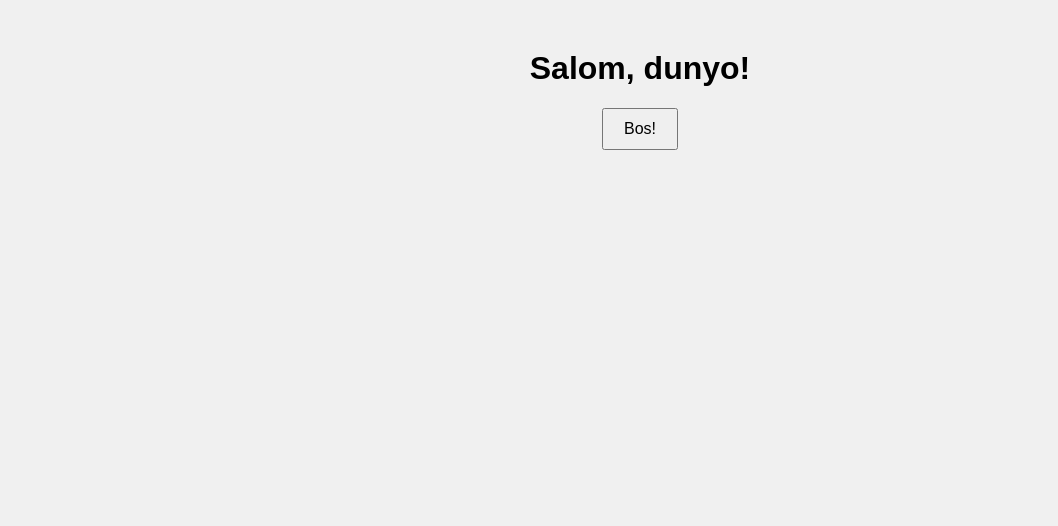
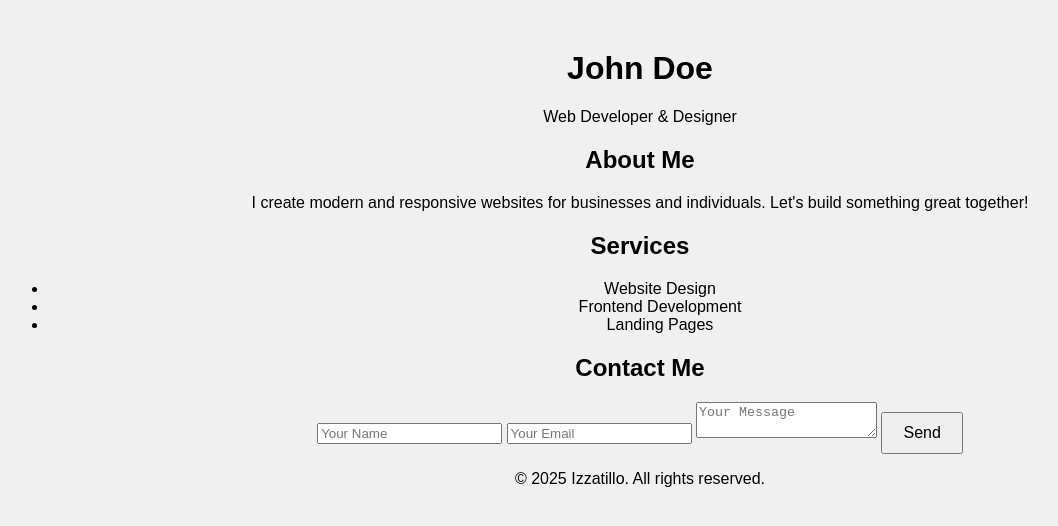
Before and after one commit to noxtorcy5/mybotapp, a plain HTML site: page index.html in a window 1280 px wide. Shown: the whole page, without its empty margins (0-1058 px from the left). Drawn offline with Linux system fonts and the light colour scheme.

Commit message:
Update index.html

```diff
--- a/index.html
+++ b/index.html
@@ -1,13 +1,45 @@
-<!-- index.html -->
 <!DOCTYPE html>
-<html>
+<html lang="en">
 <head>
-  <title>Mening Birinchi Saytim</title>
+  <meta charset="UTF-8">
+  <meta name="viewport" content="width=device-width, initial-scale=1.0">
+  <title>Freelancer Portfolio</title>
   <link rel="stylesheet" href="style.css">
 </head>
 <body>
-  <h1>Salom, dunyo!</h1>
-  <button onclick="salom()">Bos!</button>
+  <header>
+    <h1>John Doe</h1>
+    <p>Web Developer & Designer</p>
+  </header>
+
+  <section class="about">
+    <h2>About Me</h2>
+    <p>I create modern and responsive websites for businesses and individuals. Let's build something great together!</p>
+  </section>
+
+  <section class="services">
+    <h2>Services</h2>
+    <ul>
+      <li>Website Design</li>
+      <li>Frontend Development</li>
+      <li>Landing Pages</li>
+    </ul>
+  </section>
+
+  <section class="contact">
+    <h2>Contact Me</h2>
+    <form>
+      <input type="text" id="name" placeholder="Your Name" required>
+      <input type="email" id="email" placeholder="Your Email" required>
+      <textarea id="message" placeholder="Your Message" required></textarea>
+      <button type="button" onclick="sendMessage()">Send</button>
+    </form>
+  </section>
+
+  <footer>
+    <p>&copy; 2025 Izzatillo. All rights reserved.</p>
+  </footer>
+
   <script src="script.js"></script>
 </body>
 </html>
```
